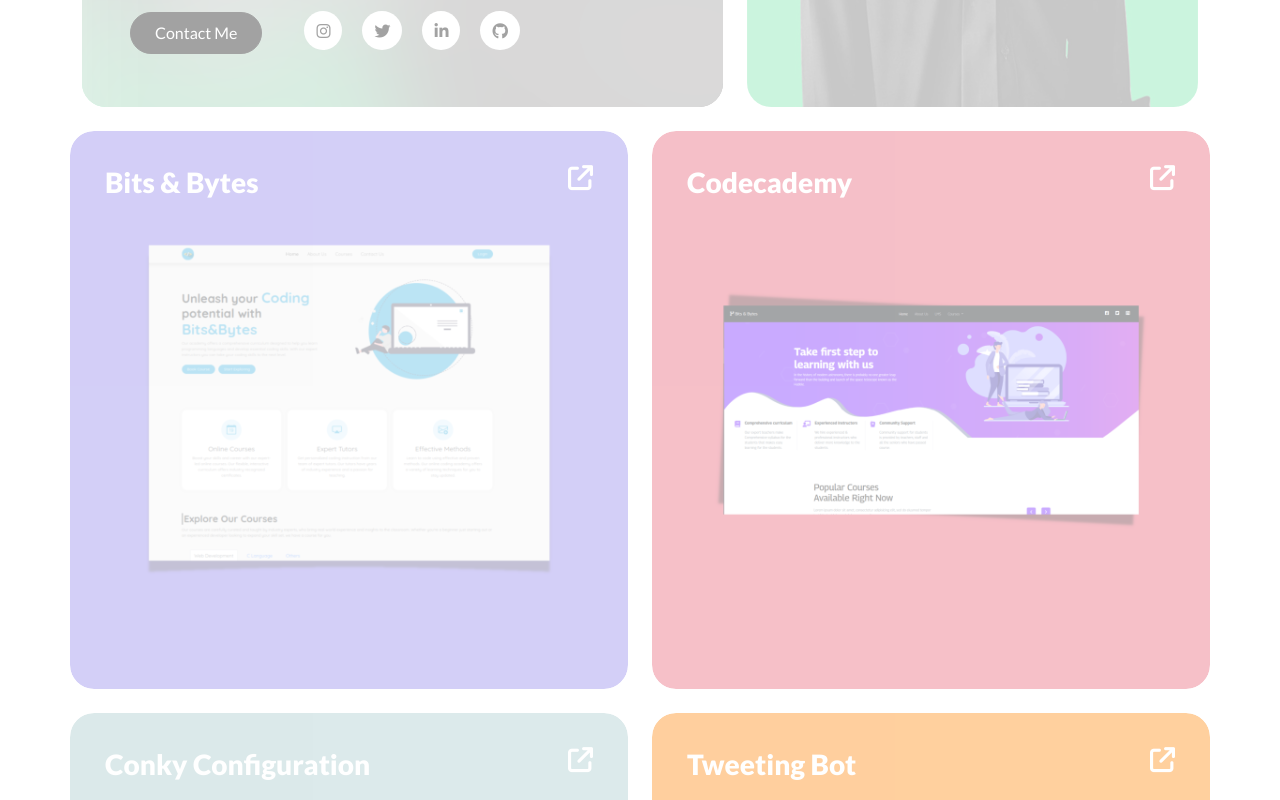
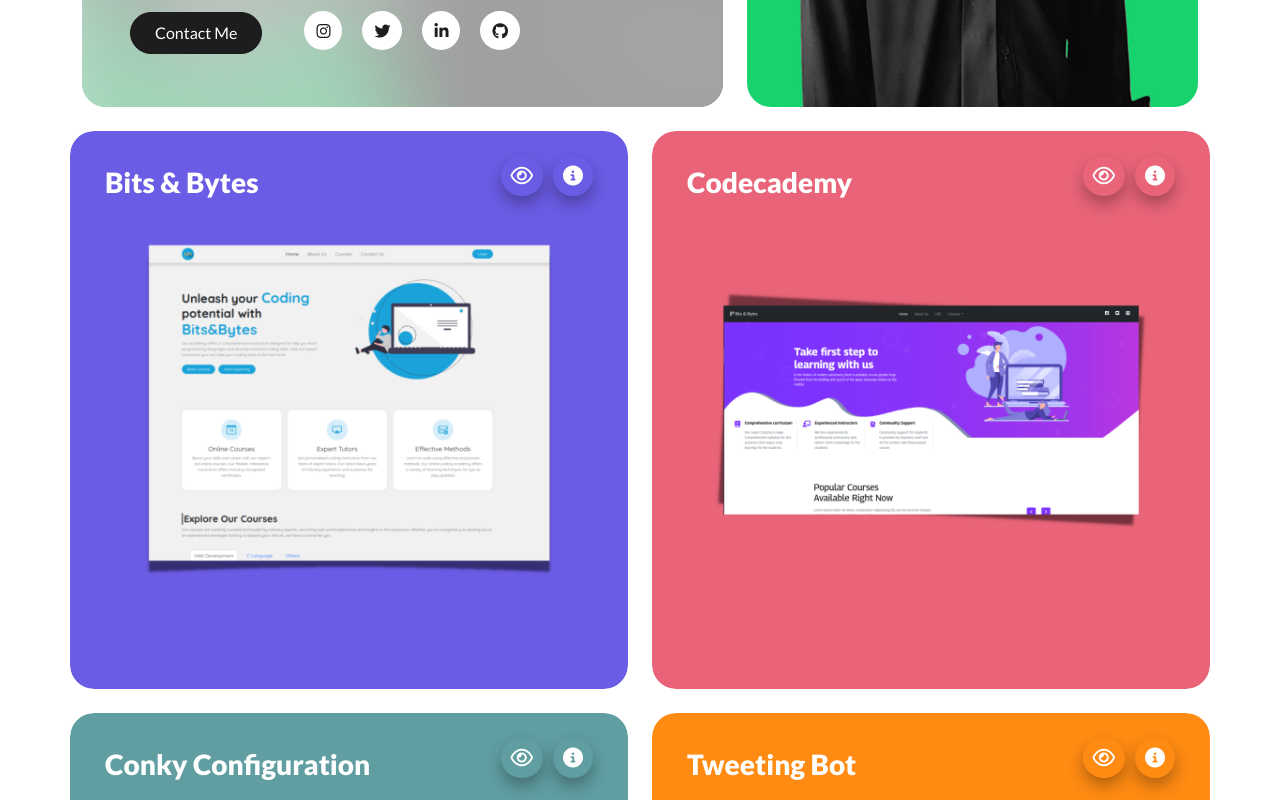
Before and after one commit to sudoyasir/portfolio-v1, a React (Create React App) app: page / in a window 1280 px wide. Shown: the part 460-1260 px from the top of the page. Built offline with nearby package versions, Linux system fonts and the light colour scheme.

Commit message:
offcanvas added for projects detail

```diff
--- a/src/App.js
+++ b/src/App.js
@@ -11,7 +11,7 @@
   setLoading(true)
     setTimeout(()=>{
       setLoading(false)
-    }, 5000)
+    }, 1)
   }, [])
   return (
     <>
--- a/src/Main.jsx
+++ b/src/Main.jsx
@@ -41,7 +41,7 @@
                 <div className="col-md-7 col-sm-12 topContact" data-aos="fade" data-aos-duration="2000">
                 <div className=" rounded-5 position-relative p-5 bg_light" >
                     <img src={MyPicture} className='bgImg1' alt="" />
-                    <h1 style={{fontWeight:'700'}}>Hello, I'm Yasir, a web <br />Developer with 2+ years of <br />experiencs</h1>
+                    <h1 style={{fontWeight:'700'}}>Hello, I'm Yasir, a web <br />Developer with 2+ years of <br />experience</h1>
                     <p  className='my-4'>As a frontend web developer, I am dedicated to creating visually stunning and highly functional websites that meet the needs of my clients and their users. With a keen eye for design and a passion for clean, efficient code, I strive to create websites that are both beautiful and intuitive, delivering seamless user experiences across all devices.</p>
                     <div className="homeContact" style={{marginTop:'5rem'}}>
                         <a href="mailto:y451rmahar@gmail.com"><button className='btn btnContact rounded-pill px-4 py-2'>Contact Me</button></a>
@@ -76,35 +76,83 @@
             <div className="row">
                 <div className="col-md-6 rounded-5 mt-4" data-aos="fade" data-aos-duration="2500">
                     <div className="product">
-                        <a href="https://yasir2002.github.io/projects/bitsbytes/" target='_blank'><img src={Product1} className='img-fluid rounded-5' alt="" /></a>
+                        <div><img src={Product1} className='img-fluid rounded-5' alt="" /></div>
                         <h3 className='productText'>Bits & Bytes</h3>
-                        <a href='https://yasir2002.github.io/projects/bitsbytes/' target='_blank' className='linkIcon'><i className='fa fa-arrow-up-right-from-square'></i></a>
+                        <a href='https://yasir2002.github.io/projects/bitsbytes/' target='_blank' className='eyeIcon shadow'><i className='fa fa-eye'></i></a>
+                        <a data-bs-toggle="offcanvas" data-bs-target="#bitsbytes" aria-controls="offcanvasRight" className='linkIcon'><i className='fa fa-circle-info'></i></a>
+                    </div>
+                </div>
+                <div class="offcanvas offcanvas-end" tabindex="-1" id="bitsbytes" aria-labelledby="offcanvasRightLabel">
+                    <div class="offcanvas-header">
+                        <h5 id="offcanvasRightLabel">Bits & Bytes</h5>
+                        <button type="button" class="btn-close text-reset" data-bs-dismiss="offcanvas" aria-label="Close"></button>
+                    </div>
+                    <div class="offcanvas-body">
+                        <p>
+                        The Bits&Bytes website project is a front-end template for an online coding academy that was assigned by my university teacher. The template is designed to showcase my front-end web development skills and create a user-friendly interface for an online coding academy.
+                        </p>
+                        <p>
+                            The website template has a modern and professional design that reflects the image of the online coding academy. The home page introduces the academy and provides a brief overview of the courses and programs offered. The website also has a registration page where new students can sign up and create an account.
+                        </p>
+                        <p>
+                        The website template has a responsive design that allows students to access the course content on different devices, such as desktop computers, laptops, tablets, and smartphones.
+                        </p>
+                        <p>
+                        Overall, the Bits&Bytes website template project is an excellent way to demonstrate my front-end web development skills and create a user-friendly interface for an online coding academy. The template can be customized and used as a starting point for a full-scale online coding academy website with a back-end functionality.
+                        </p>
+                        <a href="https://yasir2002.github.io/projects/bitsbytes/" target='_blank'><button className='btn btnContact rounded-pill px-4 py-2'>Visit Site</button></a>
+                    </div>
+                </div>
+
+
+                <div className="col-md-6 rounded-5 mt-4" data-aos="fade" data-aos-duration="2000">
+                    <div className="product">
+                        <a><img src={Product2} className='img-fluid rounded-5' alt="" /></a>
+                        <h3 className='productText'>Codecademy</h3>
+                        <a href='https://yasir2002.github.io/projects/codecademy/' target='_blank' className='eyeIcon'><i className='fa fa-eye'></i></a>
+                        <a data-bs-toggle="offcanvas" data-bs-target="#codecademy" aria-controls="offcanvasLeft" className='linkIcon'><i className='fa fa-circle-info'></i></a>
+                    </div>
+                </div>
+                <div class="offcanvas offcanvas-start" tabindex="-1" id="codecademy" aria-labelledby="offcanvasLeftLabel">
+                    <div class="offcanvas-header">
+                        <h5 id="offcanvasLeftLabel">Codycademy</h5>
+                        <button type="button" class="btn-close text-reset" data-bs-dismiss="offcanvas" aria-label="Close"></button>
+                    </div>
+                    <div class="offcanvas-body">
+                        <p>
+                        The Codecademy website project is a front-end template for an online coding academy that was assigned by my university teacher. The template is designed to showcase my front-end web development skills and create a user-friendly interface for an online coding academy.
+                        </p>
+                        <p>
+                            The website template has a modern and professional design that reflects the image of the online coding academy. The home page introduces the academy and provides a brief overview of the courses and programs offered. The website also has a registration page where new students can sign up and create an account.
+                        </p>
+                        <p>
+                        The website template has a responsive design that allows students to access the course content on different devices, such as desktop computers, laptops, tablets, and smartphones.
+                        </p>
+                        <p>
+                        Overall, the Codecademy website template project is an excellent way to demonstrate my front-end web development skills and create a user-friendly interface for an online coding academy. The template can be customized and used as a starting point for a full-scale online coding academy website with a back-end functionality.
+                        </p>
+                        <a href="https://yasir2002.github.io/projects/codecademy/" target='_blank'><button className='btn btnContact rounded-pill px-4 py-2'>Visit Site</button></a>
+                    </div>
+                </div>
+
+            </div>
+
+            <div className="row" data-aos="" data-aos-duration="2000">
+                <div className="col-md-6 rounded-5 mt-4" data-aos="fade" data-aos-duration="3000">
+                    <div className="product">
+                        <a><img src={Product3} className='img-fluid rounded-5' alt="" /></a>
+                        <h3 className='productText'>Conky Configuration</h3>
+                        <a href='https://github.com/yasir2002/Conky-Config-Files' target='_blank' className='eyeIcon'><i className='fa fa-eye'></i></a>
+                        <a href='https://github.com/yasir2002/Conky-Config-Files' target='_blank' className='linkIcon'><i className='fa fa-circle-info'></i></a>
                     </div>
                 </div>
 
                 <div className="col-md-6 rounded-5 mt-4" data-aos="fade" data-aos-duration="2000">
                     <div className="product">
-                        <a href="https://yasir2002.github.io/projects/codecademy/" target='_blank'><img src={Product2} className='img-fluid rounded-5' alt="" /></a>
-                        <h3 className='productText'>Codecademy</h3>
-                        <a href='https://yasir2002.github.io/projects/codecademy/' target='_blank' className='linkIcon'><i className='fa fa-arrow-up-right-from-square'></i></a>
-                    </div>
-                </div>
-            </div>
-
-            <div className="row" data-aos="" data-aos-duration="2000">
-                <div className="col-md-6 rounded-5 mt-4" data-aos="fade" data-aos-duration="3000">
-                    <div className="product">
-                        <a href="https://github.com/yasir2002/Conky-Config-Files" target='_blank'><img src={Product3} className='img-fluid rounded-5' alt="" /></a>
-                        <h3 className='productText'>Conky Configuration</h3>
-                        <a href='https://github.com/yasir2002/Conky-Config-Files' target='_blank' className='linkIcon'><i className='fa fa-arrow-up-right-from-square'></i></a>
-                    </div>
-                </div>
-
-                <div className="col-md-6 rounded-5 mt-4" data-aos="fade" data-aos-duration="2000">
-                    <div className="product">
-                        <a href="https://github.com/yasir2002/Auto-Tweeting-Twitter-Bot" target='_blank'><img src={Product4} className='img-fluid rounded-5' alt="" /></a>
+                        <a><img src={Product4} className='img-fluid rounded-5' alt="" /></a>
                         <h3 className='productText'>Tweeting Bot</h3>
-                        <a href='https://github.com/yasir2002/Auto-Tweeting-Twitter-Bot' target='_blank' className='linkIcon'><i className='fa fa-arrow-up-right-from-square'></i></a>
+                        <a href='https://github.com/yasir2002/Conky-Config-Files' target='_blank' className='eyeIcon'><i className='fa fa-eye'></i></a>
+                        <a href='https://github.com/yasir2002/Auto-Tweeting-Twitter-Bot' target='_blank' className='linkIcon'><i className='fa fa-circle-info'></i></a>
                     </div>
                 </div>
             </div>
--- a/src/index.css
+++ b/src/index.css
@@ -114,12 +114,32 @@
   left: 35px;
   font-weight: 900;
 }
+.eyeIcon i{
+  position: absolute;
+  top: 25px;
+  right: 85px;
+  color: #fff;
+  font-size: 20px;
+  padding: 10px;
+  border-radius: 50%;
+  box-shadow: 0 .5rem 1rem rgba(0,0,0,.3)!important;
+  transition: .6s all;
+}
 .linkIcon i{
   position: absolute;
-  top: 35px;
+  top: 25px;
   right: 35px;
-  color: white;
-  font-size: 25px;
+  color: #fff;
+  font-size: 20px;
+  padding: 10px ;
+  border-radius: 50%;
+  box-shadow: 0 .5rem 1rem rgba(0,0,0,.3)!important;
+  transition: .6s all;
+}
+.linkIcon i:hover, .eyeIcon:hover i{
+  color:#1d1d1d;
+  background-color: #fff;
+
 }
 
 
@@ -154,4 +174,8 @@
   body{
     overflow-x: hidden;
   }
+  .eyeIcon i, .linkIcon i{
+    top: auto;
+    bottom: 35px !important;
+  }
 }
```
Also changed, not shown: 11 other files (tests, documents, lock files or other folders).
